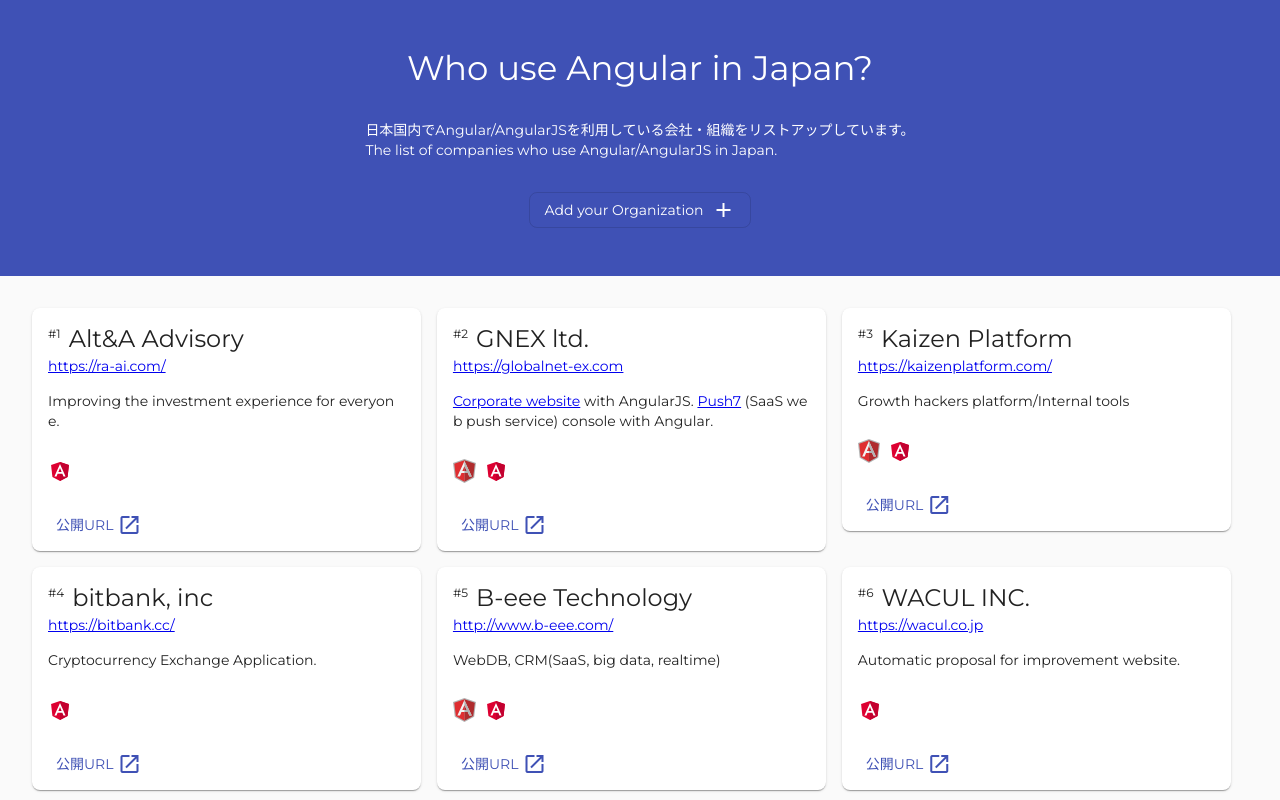
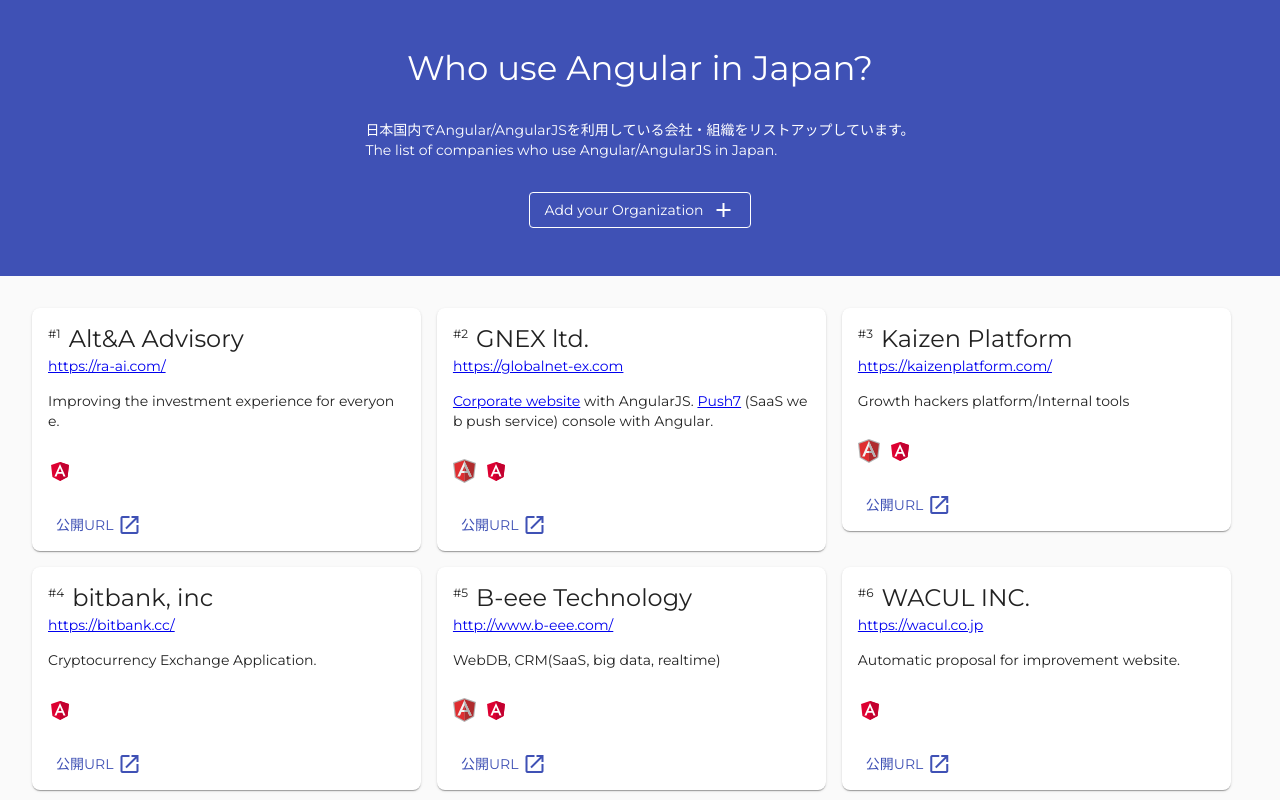
Before and after one commit to ng-japan/who-use-angular-in-japan, an Angular app: page / in a window 1280 px wide. Shown: the top 800 px of the page. Built offline with nearby package versions, Linux system fonts and the light colour scheme.

Commit message:
fix styles

```diff
--- a/src/app/view/component/header/header.component.html
+++ b/src/app/view/component/header/header.component.html
@@ -6,7 +6,7 @@
     The list of companies who use Angular/AngularJS in Japan.
   </div>
 
-  <a mat-stroked-button href="https://github.com/ng-japan/who-use-angular-in-japan/blob/master/ADD_ORGANIZATION.md">
+  <a mat-stroked-button class="add-organization-button" href="https://github.com/ng-japan/who-use-angular-in-japan/blob/master/ADD_ORGANIZATION.md">
     <div fxFlex="row" fxLayoutAlign="center center" fxLayoutGap="8px">
       <div>Add your Organization</div>
       <mat-icon>add</mat-icon>
--- a/src/app/view/component/header/header.component.scss
+++ b/src/app/view/component/header/header.component.scss
@@ -10,6 +10,6 @@
   padding: 48px 32px;
 }
 
-[mat-stroked-button] {
-  border-radius: 8px;
+[mat-stroked-button].add-organization-button  {
+  border-color: #ffffff;
 }
```
